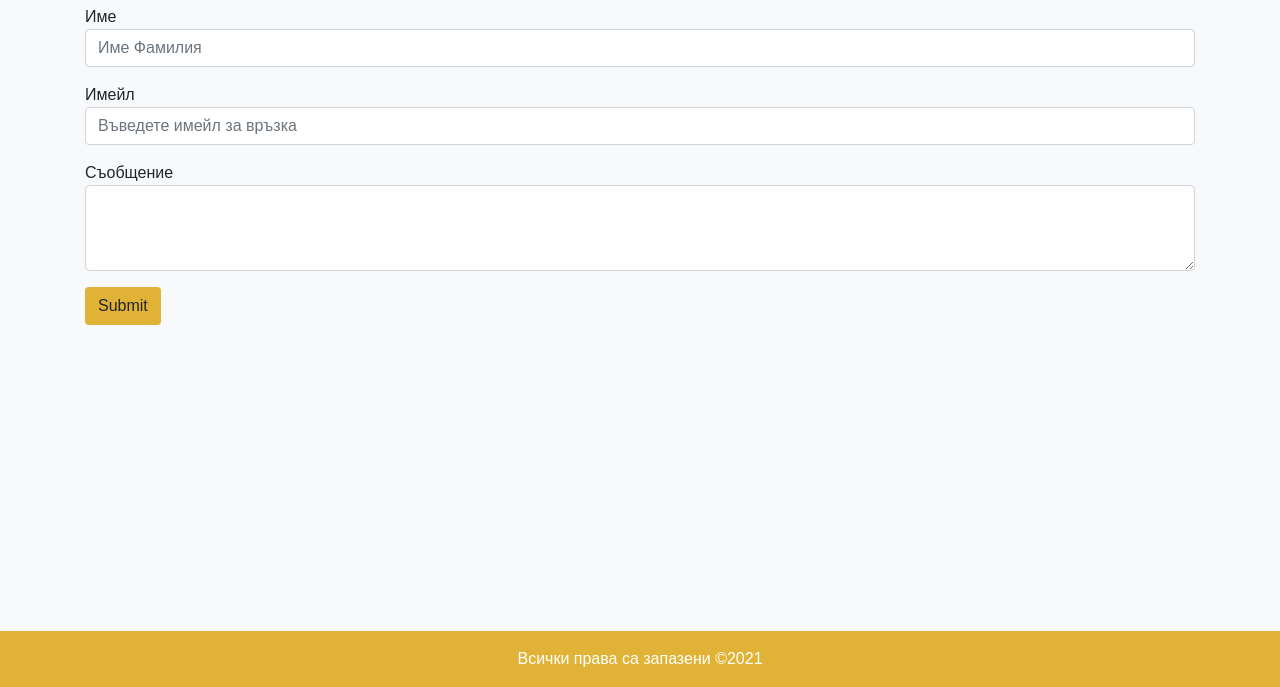
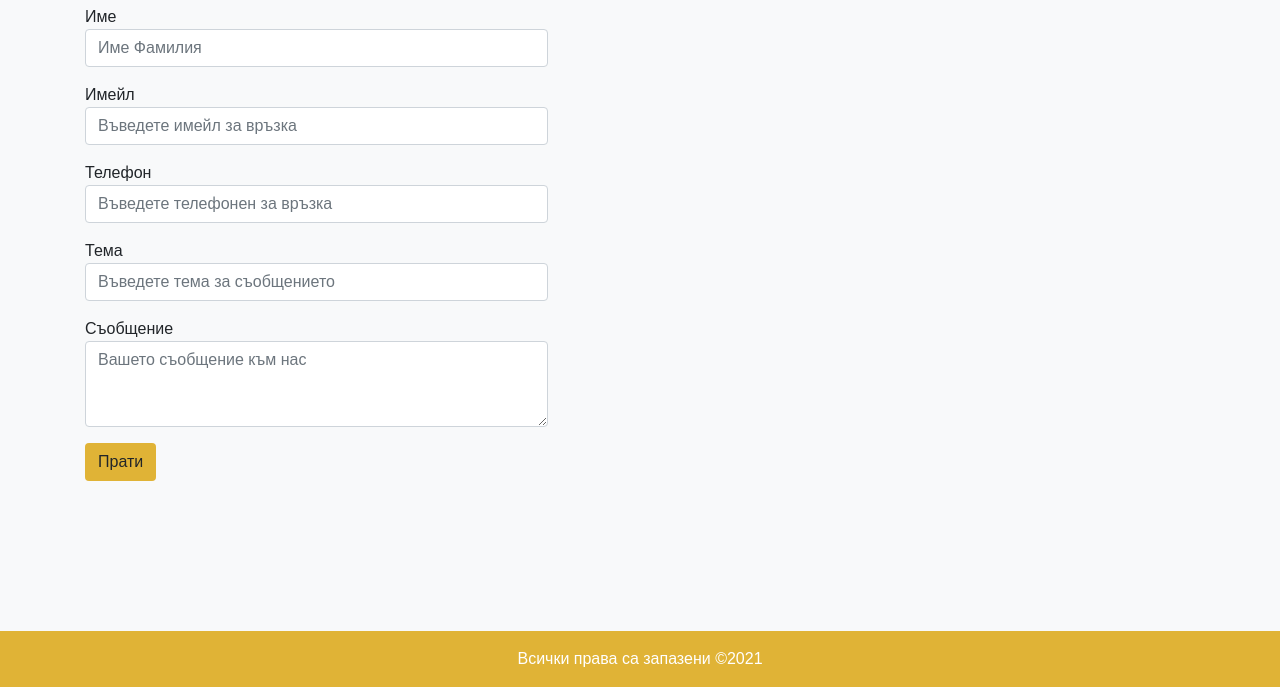
Before and after one commit to TedoTheG/SchoolProject, a plain HTML site: page contact.html in a window 1280 px wide. Shown: the part 153-840 px from the top of the page. Drawn offline with nearby package versions, Linux system fonts and the light colour scheme.

Commit message:
Added some changes to Contacts

```diff
--- a/contact.html
+++ b/contact.html
@@ -56,17 +56,25 @@
   <form class="my-2">
     <div class="form-group">
       <label for="exampleInputName">Име</label>
-      <input type="text" class="form-control" id="exampleInputName" aria-describedby="name" placeholder="Име Фамилия">
+      <input type="text" class="form-control col-md-5 " id="exampleInputName" aria-describedby="name" placeholder="Име Фамилия">
     </div>
     <div class="form-group">
       <label for="exampleInputEmail1">Имейл</label>
-      <input type="email" class="form-control" id="exampleInputEmail1" aria-describedby="emailHelp" placeholder="Въведете имейл за връзка">
+      <input type="email" class="form-control col-md-5" id="exampleInputEmail1" aria-describedby="emailHelp" placeholder="Въведете имейл за връзка">
+    </div>
+    <div class="form-group">
+      <label for="exampleInputPhoneNumber">Телефон</label>
+      <input type="email" class="form-control col-md-5" id="exampleInputEmail1" aria-describedby="emailHelp" placeholder="Въведете телефонен за връзка">
+    </div>
+    <div class="form-group">
+      <label for="exampleInputSubject">Тема</label>
+      <input type="email" class="form-control col-md-5" id="exampleInputEmail1" aria-describedby="emailHelp" placeholder="Въведете тема за съобщението">
     </div>
     <div class="form-group">
       <label for="exampleFormControlTextarea1">Съобщение</label>
-      <textarea class="form-control" id="exampleFormControlTextarea1" rows="3"></textarea>
+      <textarea class="form-control col-md-5" id="exampleFormControlTextarea1" placeholder="Вашето съобщение към нас" rows="3"></textarea>
     </div>
-    <button type="submit" class="btn"style="background:#E0B336;">Submit</button>
+    <button type="submit" class="btn"style="background:#E0B336;">Прати</button>
   </form>
  </main>
  <footer>
```
